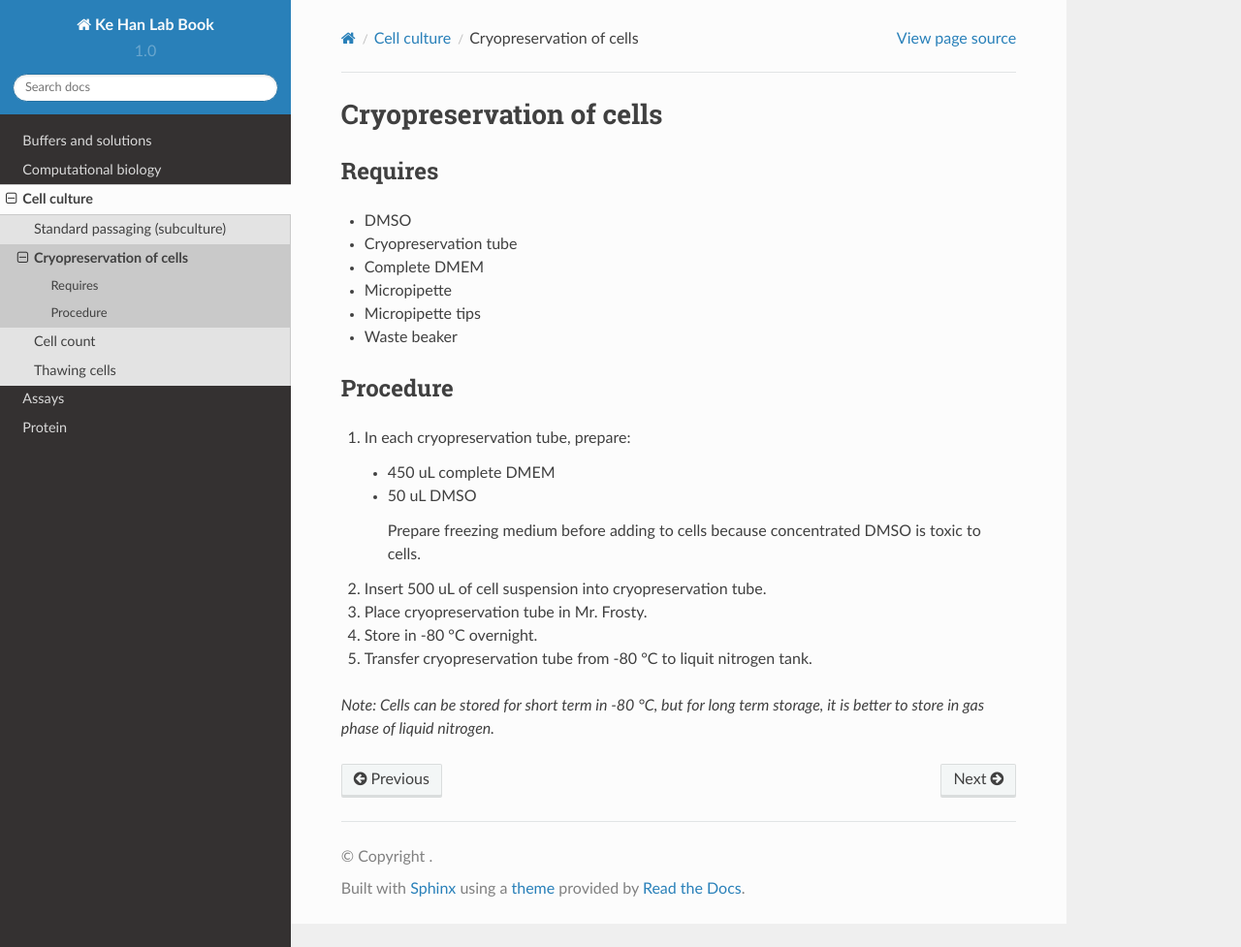
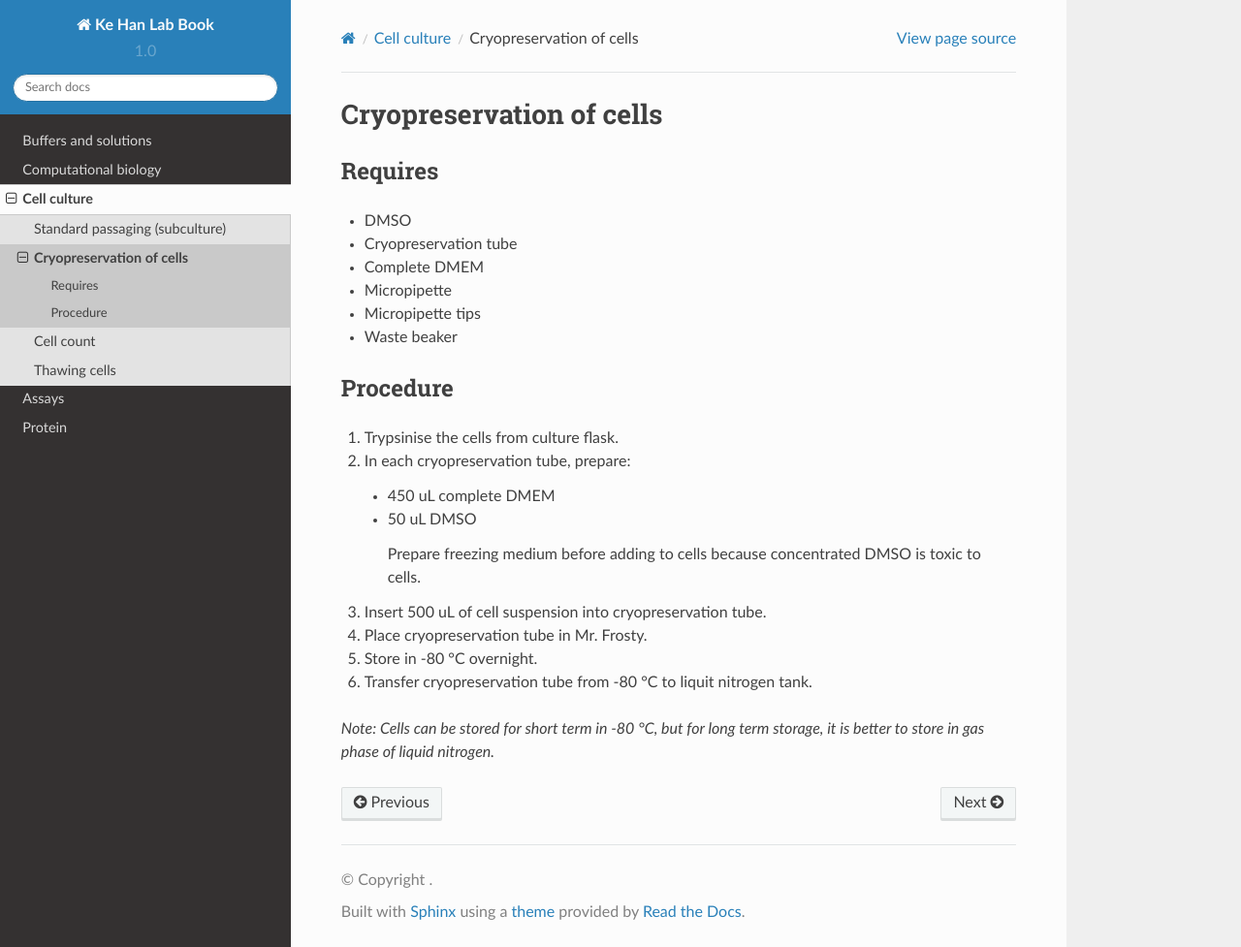
Before and after one commit to kehantan/labbook, a Sphinx documentation site: the page built from docs/cell_culture/cryo.rst, in a window 1280 px wide and 977 px high. Shown: the whole window at 97% size. Built offline with Sphinx 7.4.7 and the Read the Docs theme 2.0.0, drawn with Linux system fonts in a browser that asks for light colours.

Commit message:
Update cryo.rst

```diff
--- a/docs/cell_culture/cryo.rst
+++ b/docs/cell_culture/cryo.rst
@@ -13,6 +13,7 @@
 
 Procedure
 ---------
+#. Trypsinise the cells from culture flask.
 #. In each cryopreservation tube, prepare:
 
    * 450 uL complete DMEM
```
